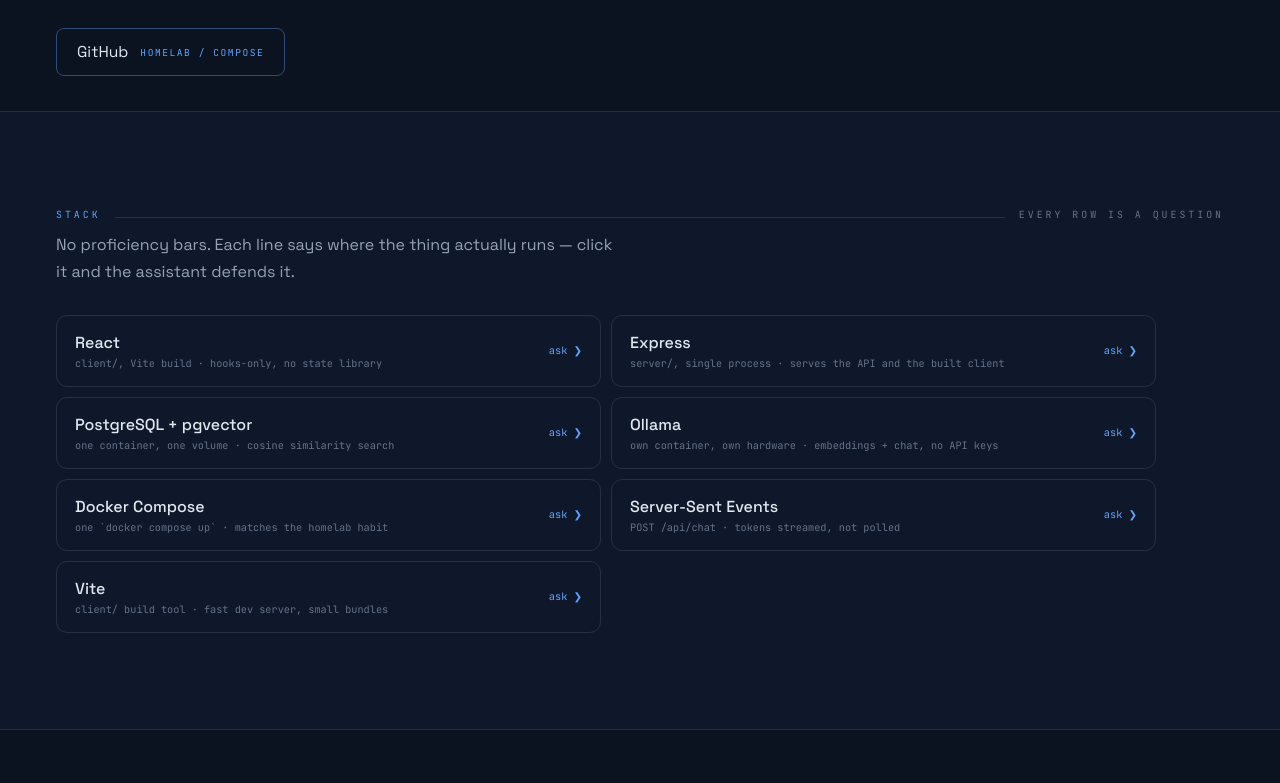
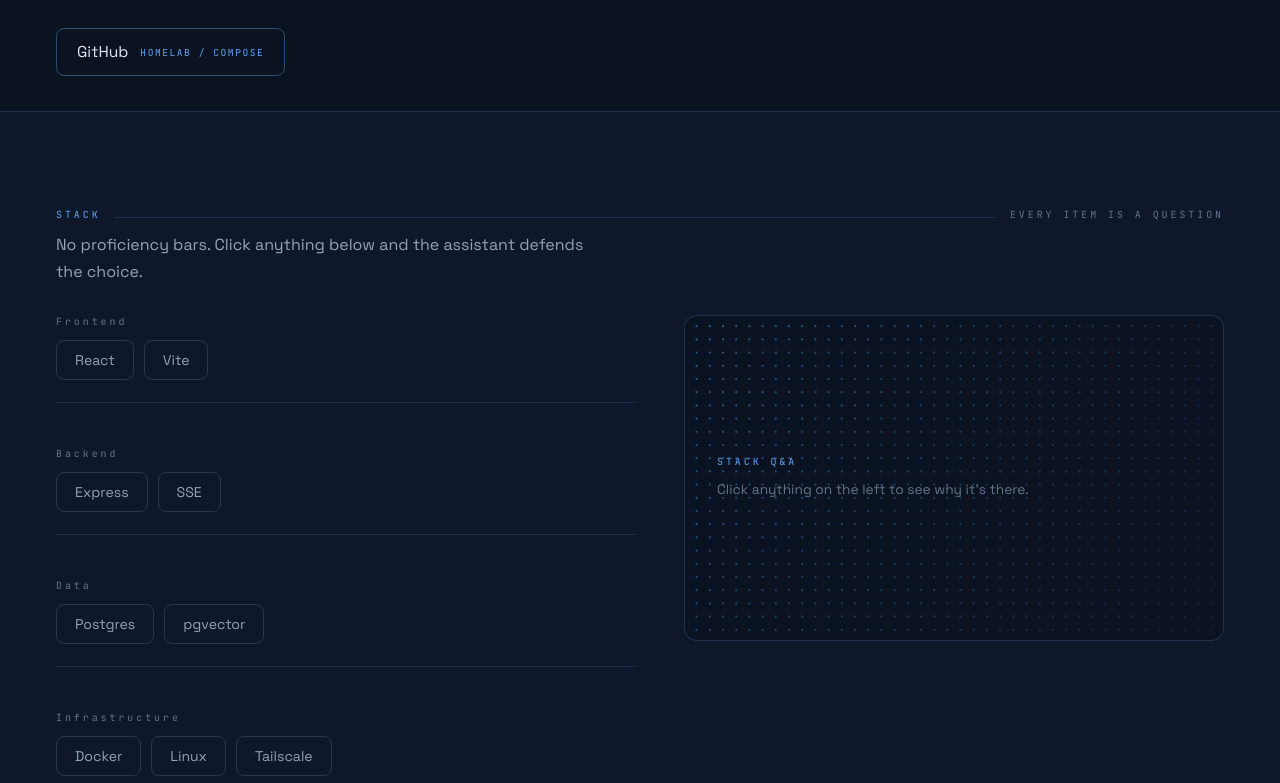
Before and after one commit to c-panagopoulos/Personal-Website, a React (Vite) app in the folder client/: page / in a window 1280 px wide. Shown: the part 7837-8620 px from the top of the page. Built offline with nearby package versions, Linux system fonts and the light colour scheme.

Commit message:
Restructure stack section into grouped categories with a wider answer panel

```diff
--- a/client/src/components/StackSection.jsx
+++ b/client/src/components/StackSection.jsx
@@ -3,14 +3,12 @@
 import { RetrievalStatus, SourceChips, ThinkingDots } from "./RetrievalStatus.jsx";
 import DotField from "./DotField.jsx";
 
-const STACK = [
-  { name: "React", where: "client/, Vite build", note: "hooks-only, no state library" },
-  { name: "Express", where: "server/, single process", note: "serves the API and the built client" },
-  { name: "PostgreSQL + pgvector", where: "one container, one volume", note: "cosine similarity search" },
-  { name: "Ollama", where: "own container, own hardware", note: "embeddings + chat, no API keys" },
-  { name: "Docker Compose", where: "one `docker compose up`", note: "matches the homelab habit" },
-  { name: "Server-Sent Events", where: "POST /api/chat", note: "tokens streamed, not polled" },
-  { name: "Vite", where: "client/ build tool", note: "fast dev server, small bundles" },
+const STACK_GROUPS = [
+  { label: "Frontend", items: ["React", "Vite"] },
+  { label: "Backend", items: ["Express", "SSE"] },
+  { label: "Data", items: ["Postgres", "pgvector"] },
+  { label: "Infrastructure", items: ["Docker", "Linux", "Tailscale"] },
+  { label: "AI", items: ["Ollama", "RAG"] },
 ];
 
 export default function StackSection() {
@@ -21,26 +19,34 @@
       <Reveal className="stack-section__head">
         <span className="stack-section__head-label">STACK</span>
         <span className="stack-section__head-rule" />
-        <span className="stack-section__head-note">EVERY ROW IS A QUESTION</span>
+        <span className="stack-section__head-note">EVERY ITEM IS A QUESTION</span>
       </Reveal>
       <p className="stack-section__lede">
-        No proficiency bars. Each line says where the thing actually runs — click it and the assistant defends it.
+        No proficiency bars. Click anything below and the assistant defends the choice.
       </p>
-      <Reveal className="stack-grid">
-        {STACK.map((s) => (
-          <button key={s.name} className="stack-row" onClick={() => chat.ask(`Why did you choose ${s.name}?`)}>
-            <span className="stack-row__meta">
-              <span className="stack-row__name">{s.name}</span>
-              <span className="stack-row__where">
-                {s.where} · {s.note}
-              </span>
-            </span>
-            <span className="stack-row__ask">ask ❯</span>
+
+      <div className="stack-layout">
+        <Reveal className="stack-groups">
+          {STACK_GROUPS.map((group, i) => (
+            <div className="stack-group" key={group.label}>
+              <div className="stack-group__label">{group.label}</div>
+              <div className="stack-tags">
+                {group.items.map((name) => (
+                  <button
+                    key={name}
+                    className={"stack-tag" + (chat.question === `Why did you choose ${name}?` ? " stack-tag--active" : "")}
+                    onClick={() => chat.ask(`Why did you choose ${name}?`)}
+                  >
+                    {name}
                   </button>
                 ))}
+              </div>
+              {i < STACK_GROUPS.length - 1 && <div className="stack-group__divider" />}
+            </div>
+          ))}
         </Reveal>
-      {chat.open && (
-        <div className="stack-answer shader-panel">
+
+        <div className="stack-answer-panel shader-panel">
           <div className="shader-panel__canvas">
             <DotField
               dotRadius={2.2}
@@ -49,21 +55,32 @@
               cursorRadius={180}
               gradientFrom="rgba(55, 138, 221, 0.65)"
               gradientTo="rgba(42, 58, 82, 0.4)"
+              pulseActive={chat.open && !chat.done}
+              pulseColor="#a9c9f5"
             />
           </div>
+          {chat.open ? (
+            <div className="stack-answer">
               <div className="assistant-card__question">&gt; {chat.question}</div>
               {chat.isRetrieving && <RetrievalStatus note="" />}
               {chat.showSources && <SourceChips sources={chat.sources} />}
               {chat.isThinking && <ThinkingDots note="" />}
               {chat.hasText && (
-            <p className="assistant-card__answer" style={{ fontSize: ".96rem" }}>
+                <p className="assistant-card__answer">
                   {chat.text}
                   {!chat.done && <span className="caret">▍</span>}
                 </p>
               )}
               {chat.error && <p className="chat-bubble__text--muted">{chat.error}</p>}
             </div>
+          ) : (
+            <div className="stack-answer-panel__idle">
+              <span className="stack-answer-panel__idle-label">STACK Q&amp;A</span>
+              <p>Click anything on the left to see why it&rsquo;s there.</p>
+            </div>
           )}
+        </div>
+      </div>
     </div>
   );
 }
--- a/client/src/styles/global.css
+++ b/client/src/styles/global.css
@@ -1225,64 +1225,94 @@
   color: var(--text-secondary);
   text-wrap: pretty;
 }
-.stack-grid {
+.stack-layout {
   display: grid;
-  grid-template-columns: 1fr 1fr;
+  grid-template-columns: 1fr 540px;
+  gap: 48px;
+  align-items: start;
+}
+@media (max-width: 900px) {
+  .stack-layout {
+    grid-template-columns: 1fr;
+  }
+}
+.stack-groups {
+  display: flex;
+  flex-direction: column;
+  max-width: 640px;
+}
+.stack-group {
+  padding: 22px 0;
+}
+.stack-group:first-child {
+  padding-top: 0;
+}
+.stack-group__label {
+  font-family: var(--font-mono);
+  font-size: 0.62rem;
+  letter-spacing: 0.3em;
+  color: var(--text-tertiary);
+  margin-bottom: 12px;
+}
+.stack-group__divider {
+  margin-top: 22px;
+  height: 1px;
+  background: var(--border);
+}
+.stack-tags {
+  display: flex;
+  flex-wrap: wrap;
   gap: 10px;
-  max-width: 1100px;
-}
-@media (max-width: 720px) {
-  .stack-grid {
-    grid-template-columns: 1fr;
-  }
-}
-.stack-row {
-  text-align: left;
+}
+.stack-tag {
   background: transparent;
-  border: 1px solid rgba(148, 163, 184, 0.18);
-  border-radius: 11px;
-  padding: 16px 18px;
+  border: 1px solid rgba(148, 163, 184, 0.22);
+  border-radius: 8px;
+  padding: 10px 18px;
+  font-family: var(--font-sans);
+  font-size: 0.88rem;
+  color: var(--text-secondary);
   cursor: pointer;
-  display: flex;
-  align-items: center;
-  justify-content: space-between;
-  gap: 16px;
-  transition: border-color 0.25s ease, background 0.25s ease, transform 0.22s cubic-bezier(0.2, 0.7, 0.2, 1);
-}
-.stack-row:hover {
+  transition: border-color 0.25s ease, background 0.25s ease, color 0.25s ease, transform 0.22s cubic-bezier(0.2, 0.7, 0.2, 1);
+}
+.stack-tag:hover {
   border-color: rgba(96, 165, 250, 0.5);
   background: rgba(96, 165, 250, 0.06);
-  transform: translateX(4px);
-}
-.stack-row__meta {
-  display: flex;
-  flex-direction: column;
-  gap: 4px;
-}
-.stack-row__name {
-  font-weight: 500;
-  font-size: 1rem;
   color: var(--text-primary);
-}
-.stack-row__where {
-  font-family: var(--font-mono);
-  font-size: 0.64rem;
-  color: var(--text-tertiary);
-}
-.stack-row__ask {
-  font-family: var(--font-mono);
-  font-size: 0.64rem;
+  transform: translateY(-2px);
+}
+.stack-tag--active {
+  border-color: var(--accent);
   color: var(--accent);
-  white-space: nowrap;
-}
-
-.stack-answer {
-  margin-top: 20px;
-  max-width: 1100px;
-  background: rgba(11, 18, 32, 0.7);
+  background: rgba(96, 165, 250, 0.08);
+}
+
+.stack-answer-panel {
   border: 1px solid rgba(96, 165, 250, 0.22);
   border-radius: 13px;
-  padding: 20px 22px;
+  background: rgba(11, 18, 32, 0.7);
+  padding: 32px;
+}
+.stack-answer-panel__idle {
+  min-height: 260px;
+  display: flex;
+  flex-direction: column;
+  justify-content: center;
+  gap: 10px;
+}
+.stack-answer-panel__idle-label {
+  font-family: var(--font-mono);
+  font-size: 0.62rem;
+  letter-spacing: 0.3em;
+  color: var(--accent);
+}
+.stack-answer-panel__idle p {
+  margin: 0;
+  font-size: 0.86rem;
+  line-height: 1.6;
+  color: var(--text-tertiary);
+}
+.stack-answer {
   display: flex;
   flex-direction: column;
   gap: 12px;
```
Lines whose indentation alone changed are shown as unchanged.
